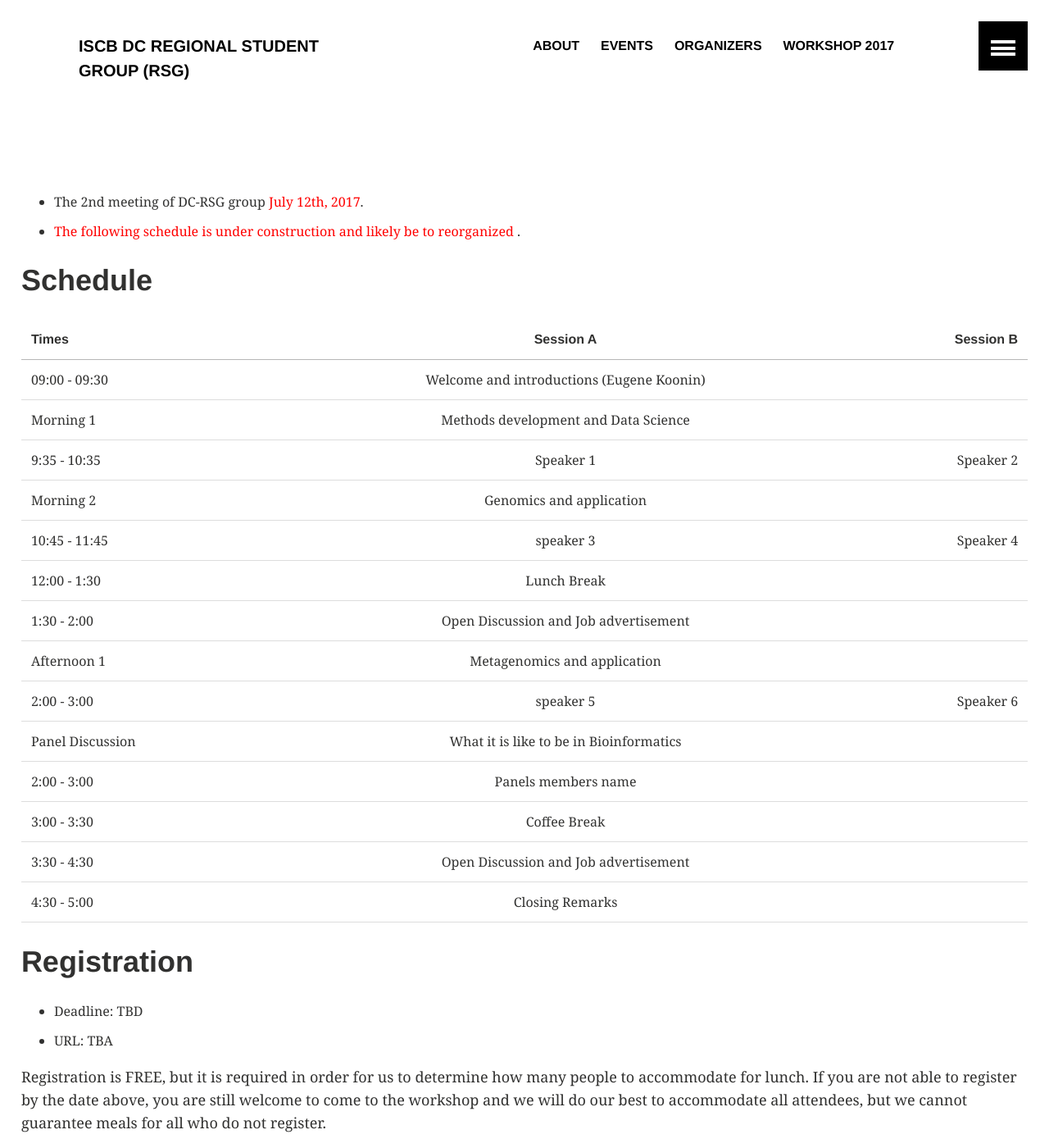
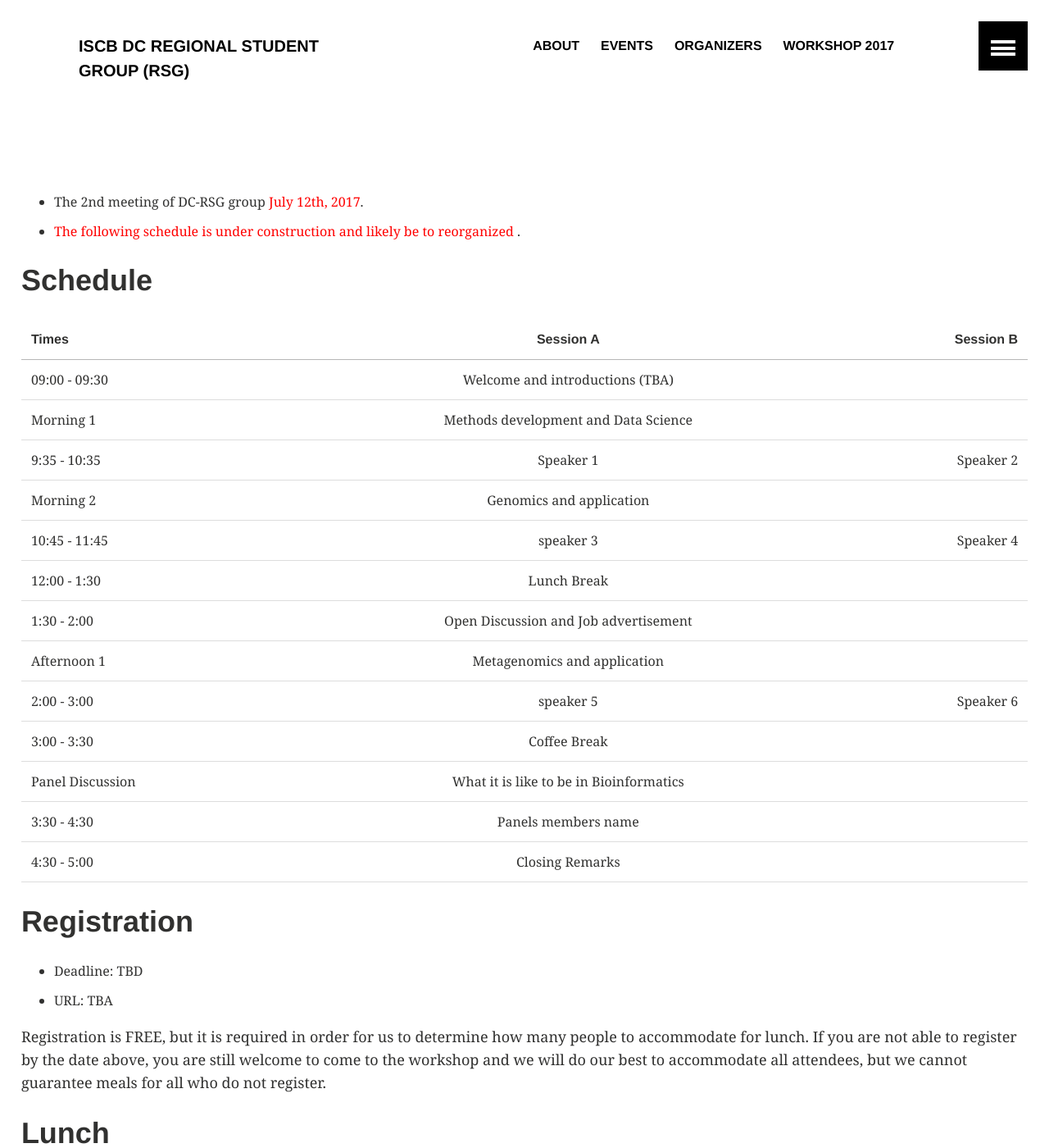
Before and after one commit to iscb-dc-rsg/iscb-dc-rsg.github.io, a Jekyll site: the page built from _pages/workshop2017.md, in a window 1280 px wide and 1400 px high. Shown: the whole window at 82% size. Built offline with Jekyll 4.4.1, drawn with Linux system fonts in a browser that asks for light colours; our own code applies the rules of GitHub Pages for plain Markdown files.

Commit message:
Update workshop2017.md

```diff
--- a/_pages/workshop2017.md
+++ b/_pages/workshop2017.md
@@ -18,7 +18,7 @@ includes:
 
 | Times         | Session A     | Session B  |
 | ------------- |:-------------:| ----------:|
-| 09:00 - 09:30 | Welcome and introductions (Eugene Koonin) |
+| 09:00 - 09:30 | Welcome and introductions (TBA) |
 | Morning 1 | Methods development and Data Science
 9:35 - 10:35      | Speaker 1      |   Speaker 2 |
 | Morning 2 | Genomics and application
@@ -27,10 +27,9 @@ includes:
 | 1:30 - 2:00 | Open Discussion and Job advertisement            |
 | Afternoon 1 | Metagenomics and application
 2:00 - 3:00 | speaker 5      |    Speaker 6 |
-|  Panel Discussion | What it is like to be in Bioinformatics
-2:00 - 3:00 | Panels members name |
 | 3:00 - 3:30 | Coffee Break                |
-| 3:30 - 4:30 | Open Discussion and Job advertisement   |
+| Panel Discussion | What it is like to be in Bioinformatics
+3:30 - 4:30 | Panels members name |
 | 4:30 - 5:00 | Closing Remarks                |
 
 
```
